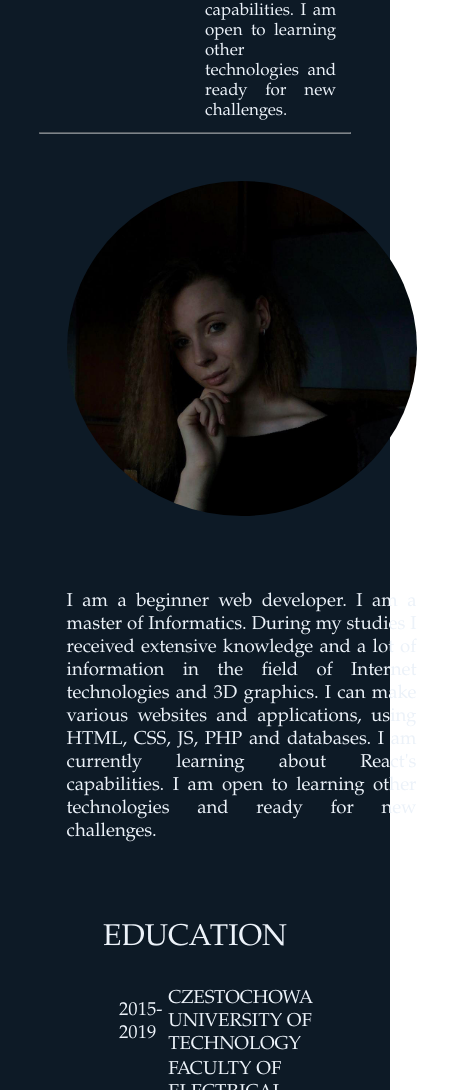
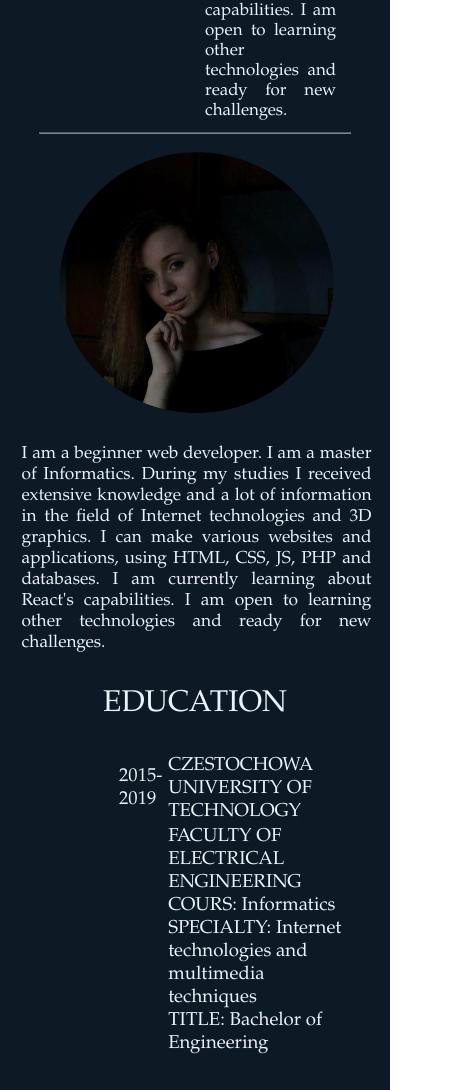
Before and after one commit to veronikadumalo/portfolio, a plain HTML site: page index.html in a window 390 px wide. Shown: the part 1580-2670 px from the top of the page, 449 px wide, since content can reach past the window. Drawn offline with nearby package versions, Linux system fonts and the light colour scheme.

Commit message:
responsive table

```diff
--- a/index.html
+++ b/index.html
@@ -71,7 +71,7 @@
         <div class="responsive-container">
             <table>
                 <tr>
-                    <td><img src="image/me1.png" /></td>
+                    <td><img src="image/me2.png" /></td>
                         <td>
                             I am a beginner web developer.
                             I am a master of Informatics. During my studies I received extensive knowledge and a lot of information in the field of Internet technologies and 3D graphics. I can make various websites and applications, using
--- a/style.css
+++ b/style.css
@@ -235,13 +235,13 @@ hr{
 }
 .responsive-container img {
     width: 350px;
-    border-radius: 50%;
+
     margin-bottom: 2%;
+
 }
 .responsive-container {
     width: 75%;
     margin: 0 auto;
-    padding: 15px;
     text-align: justify;
     color: #ecf2f9;
 }
@@ -253,8 +253,7 @@ hr{
 }
 .responsive-container td{
     display:table-cell;
-    padding:30px;
-    font-size:14pt;
+    font-size:13pt;
 }
 
 @media (max-width: 767px){
```
Also changed, not shown: image/me2.png (added).
